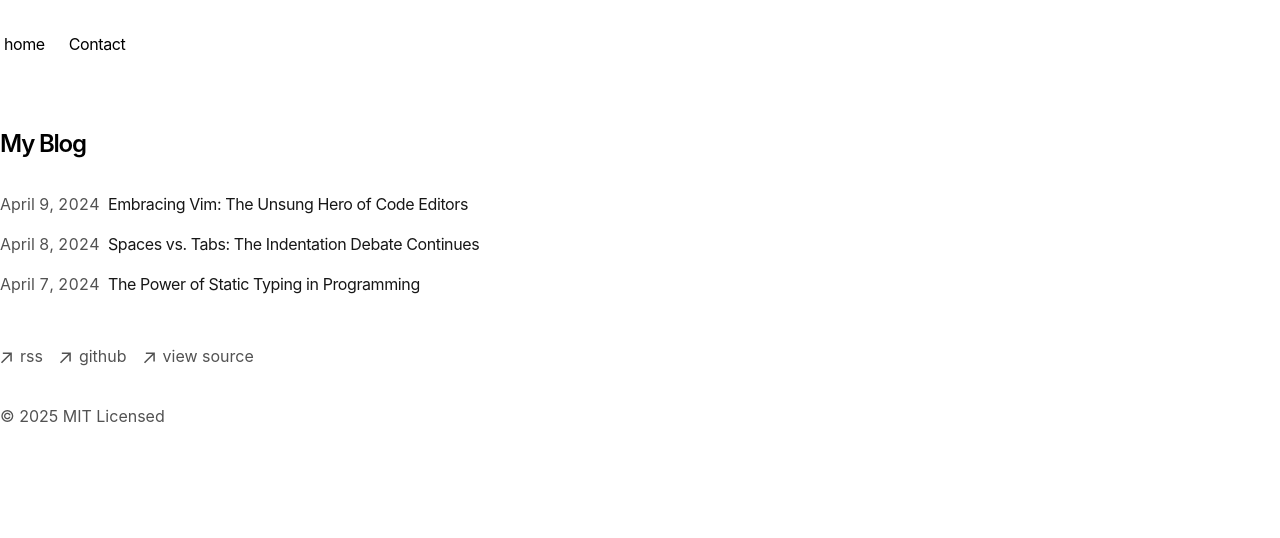
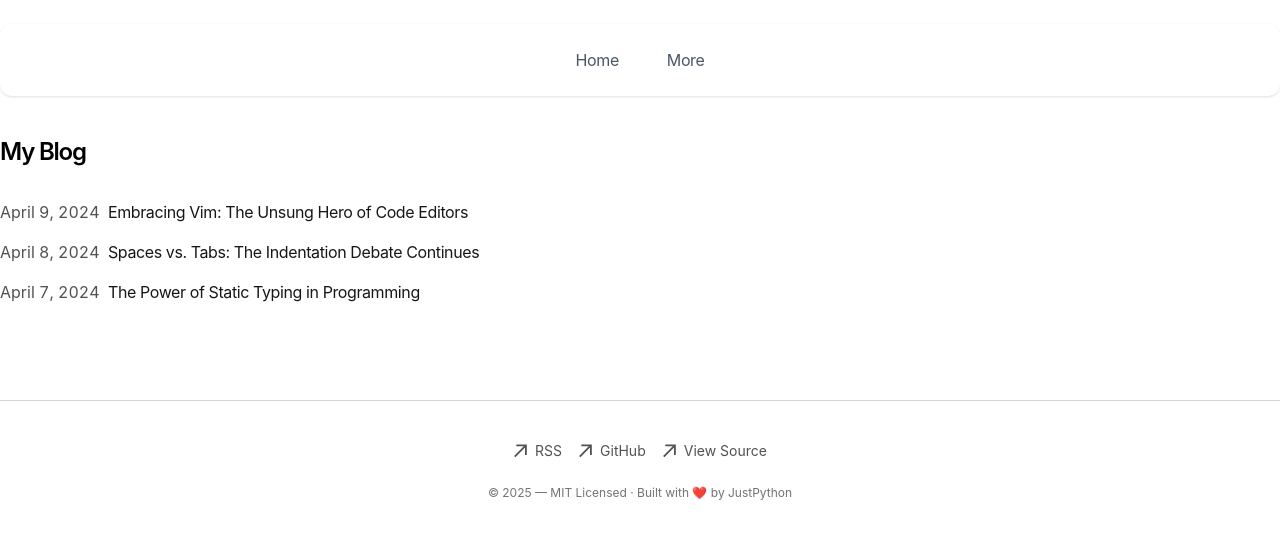
Before and after one commit to sudarshanmestha/nextjs-portfolio, a Next.js app: page /blog in a window 1280 px wide. Shown: the top 538 px of the page. Built offline with nearby package versions, Linux system fonts and the light colour scheme.

Commit message:
Updated Navbar with Tailwind layout

```diff
--- a/app/components/footer.tsx
+++ b/app/components/footer.tsx
@@ -1,11 +1,12 @@
 function ArrowIcon() {
   return (
     <svg
-      width="12"
-      height="12"
+      width="14"
+      height="14"
       viewBox="0 0 12 12"
       fill="none"
       xmlns="http://www.w3.org/2000/svg"
+      className="transition-transform group-hover:translate-x-1"
     >
       <path
         d="M2.07102 11.3494L0.963068 10.2415L9.2017 1.98864H2.83807L2.85227 0.454545H11.8438V9.46023H10.2955L10.3097 3.09659L2.07102 11.3494Z"
@@ -17,44 +18,29 @@ function ArrowIcon() {
 
 export default function Footer() {
   return (
-    <footer className="mb-16">
-      <ul className="font-sm mt-8 flex flex-col space-x-0 space-y-2 text-neutral-600 md:flex-row md:space-x-4 md:space-y-0 dark:text-neutral-300">
-        <li>
+    <footer className="mt-20 mb-10 border-t pt-10 border-neutral-300 dark:border-neutral-700">
+      <ul className="flex flex-col md:flex-row justify-center gap-4 text-sm text-neutral-600 dark:text-neutral-300">
+        {[
+          { label: 'RSS', href: '/' },
+          { label: 'GitHub', href: '/' },
+          { label: 'View Source', href: '/' },
+        ].map((item, index) => (
+          <li key={index}>
             <a
-            className="flex items-center transition-all hover:text-neutral-800 dark:hover:text-neutral-100"
+              className="group flex items-center hover:text-blue-500 transition-all"
               rel="noopener noreferrer"
               target="_blank"
-            href="/rss"
+              href={item.href}
             >
               <ArrowIcon />
-            <p className="ml-2 h-7">rss</p>
+              <span className="ml-2">{item.label}</span>
             </a>
           </li>
-        <li>
-          <a
-            className="flex items-center transition-all hover:text-neutral-800 dark:hover:text-neutral-100"
-            rel="noopener noreferrer"
-            target="_blank"
-            href="https://github.com/vercel/next.js"
-          >
-            <ArrowIcon />
-            <p className="ml-2 h-7">github</p>
-          </a>
-        </li>
-        <li>
-          <a
-            className="flex items-center transition-all hover:text-neutral-800 dark:hover:text-neutral-100"
-            rel="noopener noreferrer"
-            target="_blank"
-            href="https://vercel.com/templates/next.js/portfolio-starter-kit"
-          >
-            <ArrowIcon />
-            <p className="ml-2 h-7">view source</p>
-          </a>
-        </li>
+        ))}
       </ul>
-      <p className="mt-8 text-neutral-600 dark:text-neutral-300">
-        © {new Date().getFullYear()} MIT Licensed
+
+      <p className="mt-6 text-center text-xs text-neutral-500 dark:text-neutral-400">
+        © {new Date().getFullYear()} — MIT Licensed · Built with ❤️ by JustPython
       </p>
     </footer>
   )
--- a/app/components/nav.tsx
+++ b/app/components/nav.tsx
@@ -1,38 +1,41 @@
+'use client'
+
 import Link from 'next/link'
+import { usePathname } from 'next/navigation'
 
 const navItems = {
-  '/': {
-    name: 'home',
-  },
-  '': {
-    name: 'blog',
-  },
-  '': {
-    name: 'Contact',
-  },
+  '/': { name: 'Home' },
+  '': { name: 'About Us' },
+  '': { name: 'More' },
 }
 
 export function Navbar() {
+  const pathname = usePathname()
+
   return (
-    <aside className="-ml-[8px] mb-16 tracking-tight">
-      <div className="lg:sticky lg:top-20">
+    <aside className="mb-10 tracking-tight">
+      <div className="lg:sticky lg:top-6 bg-white dark:bg-black rounded-xl shadow-sm p-4">
         <nav
-          className="flex flex-row items-start relative px-0 pb-0 fade md:overflow-auto scroll-pr-6 md:relative"
+          className="flex flex-row gap-4 justify-center items-center"
           id="nav"
         >
-          <div className="flex flex-row space-x-0 pr-10">
           {Object.entries(navItems).map(([path, { name }]) => {
+            const isActive = pathname === path
+
             return (
               <Link
                 key={path}
                 href={path}
-                  className="transition-all hover:text-neutral-800 dark:hover:text-neutral-200 flex align-middle relative py-1 px-2 m-1"
+                className={`text-md px-4 py-2 rounded-lg transition-all duration-200 ${
+                  isActive
+                    ? 'bg-blue-500 text-white shadow-md'
+                    : 'text-gray-600 hover:text-blue-500 hover:bg-blue-100 dark:hover:bg-gray-800'
+                }`}
               >
                 {name}
               </Link>
             )
           })}
-          </div>
         </nav>
       </div>
     </aside>
--- a/package.json
+++ b/package.json
@@ -12,6 +12,7 @@
     "@types/react-dom": "18.2.19",
     "@vercel/analytics": "^1.1.3",
     "@vercel/speed-insights": "^1.0.9",
+    "aos": "^2.3.4",
     "geist": "1.2.2",
     "next": "^14.2.30",
     "next-mdx-remote": "^4.4.1",
```
Also changed, not shown: app/page.tsx (+71 -99 lines), 1 other file (tests, documents, lock files or other folders). Lines whose indentation alone changed are shown as unchanged.
